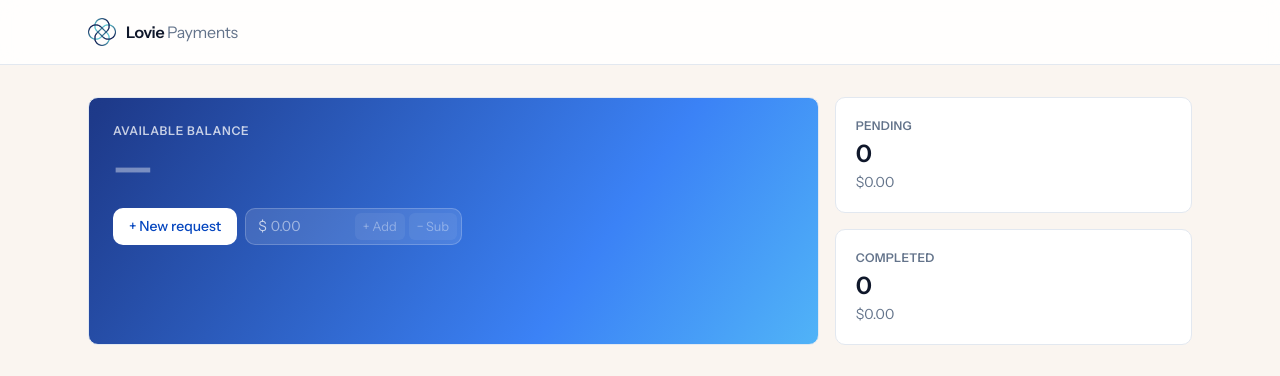
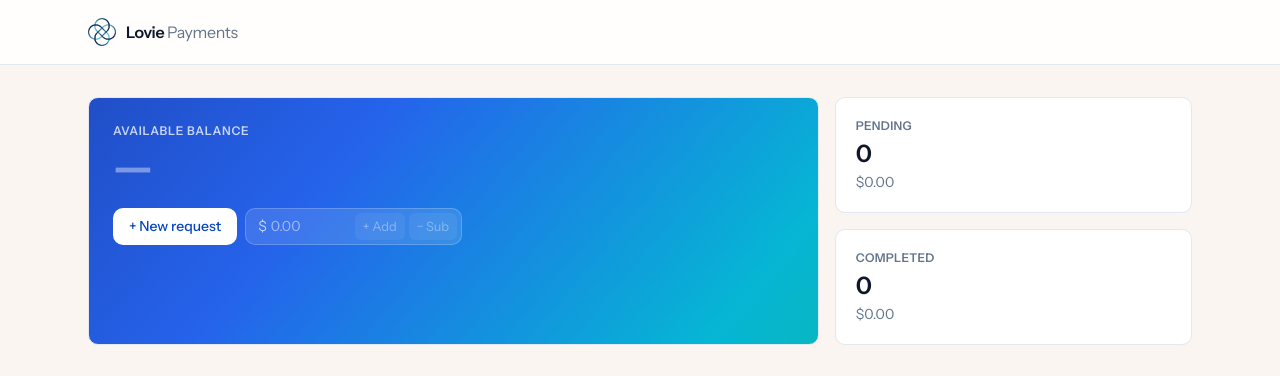
Before and after one commit to yarkn24/lovie-p2p, a Next.js app: page / in a window 1280 px wide. Shown: the top 376 px of the page. Built offline with nearby package versions, Linux system fonts and the light colour scheme; no server answers.

Commit message:
Switch balance hero to Punchy gradient (8)
Co-Authored-By: Claude Opus 4.7 <noreply@anthropic.com>

```diff
--- a/app/page.tsx
+++ b/app/page.tsx
@@ -216,9 +216,9 @@ export default function Dashboard() {
           <div className="card md:col-span-2 p-6 border-transparent"
             style={{
               backgroundImage:
-                'linear-gradient(125deg, #0c2461 0%, #1e3a8a 25%, #3b82f6 55%, #67e8f9 85%, #bbf7d0 100%)',
+                'linear-gradient(130deg, #0a1a6b 0%, #1e40af 25%, #2563eb 50%, #06b6d4 75%, #10b981 100%)',
               backgroundSize: '220% 220%',
-              animation: 'balance-shift 24s ease-in-out infinite',
+              animation: 'balance-shift 18s ease-in-out infinite',
               color: 'white',
             }}>
             <div style={{ fontSize: '0.75rem', opacity: 0.75, marginBottom: '0.25rem', textTransform: 'uppercase', letterSpacing: '0.06em', fontWeight: 600 }}>
```
